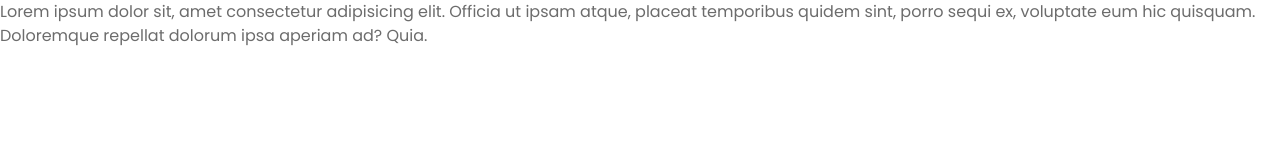
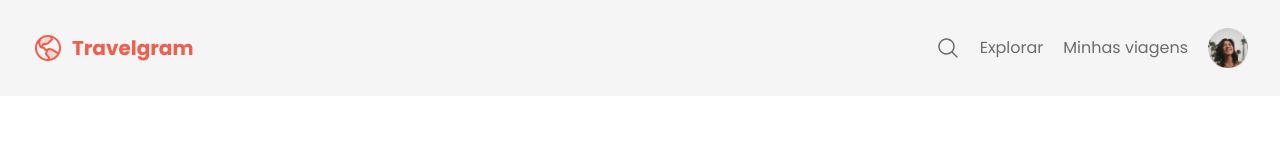
Before and after one commit to devDeyvisson/page-travelgram, a plain HTML site: page index.html in a window 1280 px wide. Drawn offline with Linux system fonts and the light colour scheme.

Commit message:
done navigation

```diff
--- a/index.html
+++ b/index.html
@@ -12,6 +12,18 @@
     <link href="https://fonts.googleapis.com/css2?family=Poppins&display=swap" rel="stylesheet">
 </head>
 <body>
-    <p>Lorem ipsum dolor sit, amet consectetur adipisicing elit. Officia ut ipsam atque, placeat temporibus quidem sint, porro sequi ex, voluptate eum hic quisquam. Doloremque repellat dolorum ipsa aperiam ad? Quia.</p>
+    <div class="bg-surface-color">
+        <nav class="container">
+            <a href="#" id="logo">
+                <img src="assets/Logo.svg" alt="Logomarca">
+            </a>
+            <ul id="primary-menu">
+                <li><a href="#"><img src="assets/icons/MagnifyingGlass.svg" alt="ícone de lupa"></a></li>
+                <li><a href="#">Explorar</a></li>
+                <li><a href="#">Minhas viagens</a></li>
+                <li><a href=""><img src="assets/Profile pic.png" alt="Imagem de Isabela Torres"></a></li>
+            </ul>
+        </nav>
+    </div>
 </body>
 </html>
--- a/styles/global.css
+++ b/styles/global.css
@@ -25,3 +25,23 @@ body {
     color: var(--text-color-secondary);
     background-color: var(--background-color);
 }
+
+a {
+    text-decoration: none;
+    color: inherit;
+}
+
+a:hover {
+    color: var(--brand-color);
+    text-decoration: underline;
+}
+
+.container {
+    padding-inline: 32px;
+    max-width: 1280px;
+    margin-inline: auto;
+}
+
+div.bg-surface-color {
+    background-color: var(--surface-color);
+}
--- a/styles/index.css
+++ b/styles/index.css
@@ -1 +1,2 @@
 @import url(global.css);
+@import url(nav.css);
--- /dev/null
+++ b/styles/nav.css
@@ -0,0 +1,22 @@
+nav {
+    display: flex;
+    justify-content: space-between;
+    align-items: center;
+
+    line-height: 0;
+    padding-block: 20px;
+}
+
+nav ul {
+    list-style: none;
+    display: flex;
+    align-items: center;
+
+    padding-block: 8px;
+    gap: 20px;
+}
+
+nav ul li:last-child img{
+    width: 40px;
+    height: 40px;;
+}
```
Also changed, not shown: assets/Profile pic.png (added).
